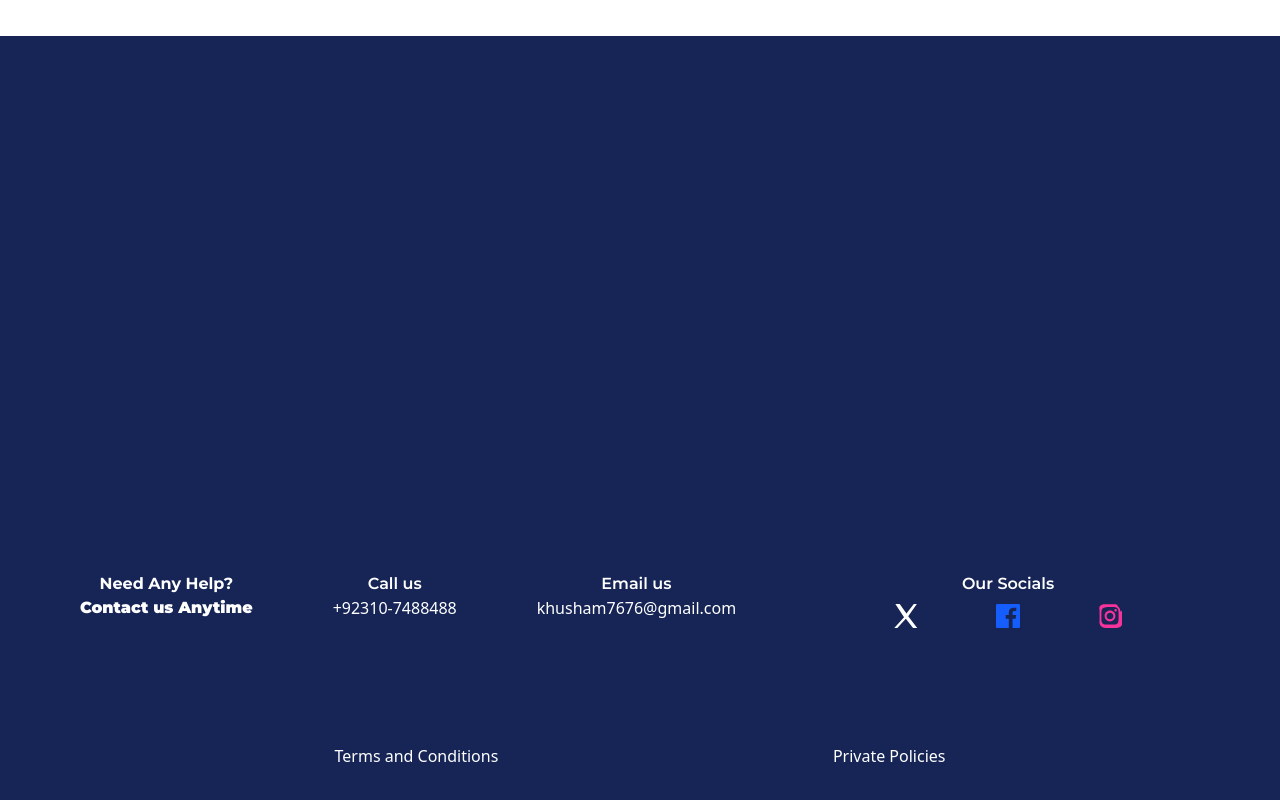
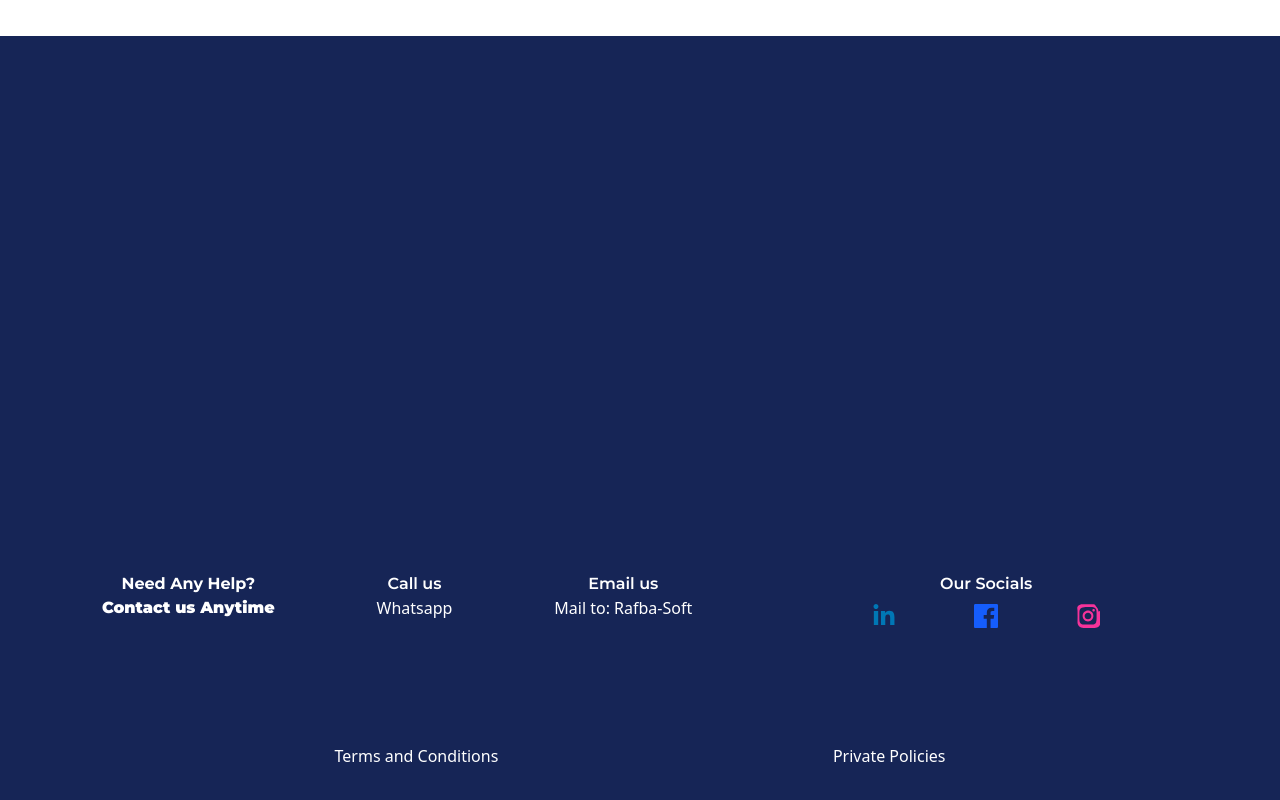
Before and after one commit to MuhammadKhushamAli/RafbaSoft, a React (Vite) app in the folder RafbaSoft/: page / in a window 1280 px wide. Shown: the part 3987-4787 px from the top of the page. Built offline with nearby package versions, Linux system fonts and the light colour scheme.

Commit message:
Lnked in added and social lins chaged

```diff
--- a/RafbaSoft/src/components/footer/Footer.jsx
+++ b/RafbaSoft/src/components/footer/Footer.jsx
@@ -9,30 +9,28 @@ export default function Footer() {
                 </div>
                 <div>
                     <h2 className="text-white text-center font-[Montserrat] font-semibold">Call us</h2>
-                    <a href="https://wa.me/923107488488?text=Hello" target="_blank"
+                    <a href="https://wa.me/923210700018?text=Hello" target="_blank"
                         className="text-white text-center">
-                        +92310-7488488</a>
+                        Whatsapp</a>
                 </div>
                 <div>
                     <h2 className="text-white text-center font-[Montserrat] font-semibold">Email us</h2>
-                    <a href="mailto:khusham7676@gmail.com" target="_blank"
+                    <a href="mailto:rafbasoft@gmail.com" target="_blank"
                         className="text-white
                         text-center
-                        ">khusham7676@gmail.com</a>
+                        ">Mail to: Rafba-Soft</a>
                 </div>
                 <div
                     className="w-[30%] max-sm:h-[30%]">
                     <h2 className="text-white text-center font-[Montserrat] font-semibold p-[2%]">Our Socials</h2>
                     <div
                         className="flex flex-row max-sm:flex-col justify-evenly items-center max-sm:h-[100%]">
-                        <a href="https://x.com" className="text-white"><svg
-                            xmlns="http://www.w3.org/2000/svg"
-                            viewBox="0 0 1200 1227"
-                            fill="currentColor"
-                            className="w-6 h-6 text-white"
-                        >
-                            <path d="M713.6 627.2 1174 1227H960.2L590.7 749.6 155.4 1227H0L501 674.6 56.2 0h224.2l342.1 486.7L999 0H1154L713.6 627.2z" />
-                        </svg>
+                        <a href="https://www.linkedin.com/company/106834558/admin/dashboard/" className="text-white">
+                            <svg xmlns="http://www.w3.org/2000/svg" viewBox="0 0 448 512" width="40" height="40" fill="#0077B5"
+                            className="w-6 h-6">
+                                <path d="M100.28 448H7.4V149.1h92.88zm-46.44-340.6C24.45 107.4 0 82.3 0 51.2 0 23 23.56 0 52.79 0s52.79 23 52.79 51.2c0 31.1-24.44 56.2-51.74 56.2zM447.9 448h-92.4V302.4c0-34.7-.7-79.4-48.38-79.4-48.4 0-55.8 37.8-55.8 76.9V448h-92.4V149.1h88.7v40.8h1.3c12.3-23.3 42.5-48.4 87.5-48.4 93.6 0 110.8 61.6 110.8 141.6V448z" />
+                            </svg>
+
                         </a>
 
 
@@ -54,7 +52,7 @@ export default function Footer() {
                         </svg>
                         </a>
 
-                        <a href="https://instagram.com" className="text-white"><svg
+                        <a href="https://www.instagram.com/rafbasoft?igsh=MTZjYWh2eHNzMnI4YQ==" className="text-white"><svg
                             xmlns="http://www.w3.org/2000/svg"
                             viewBox="0 0 448 512"
                             fill="currentColor"
```
